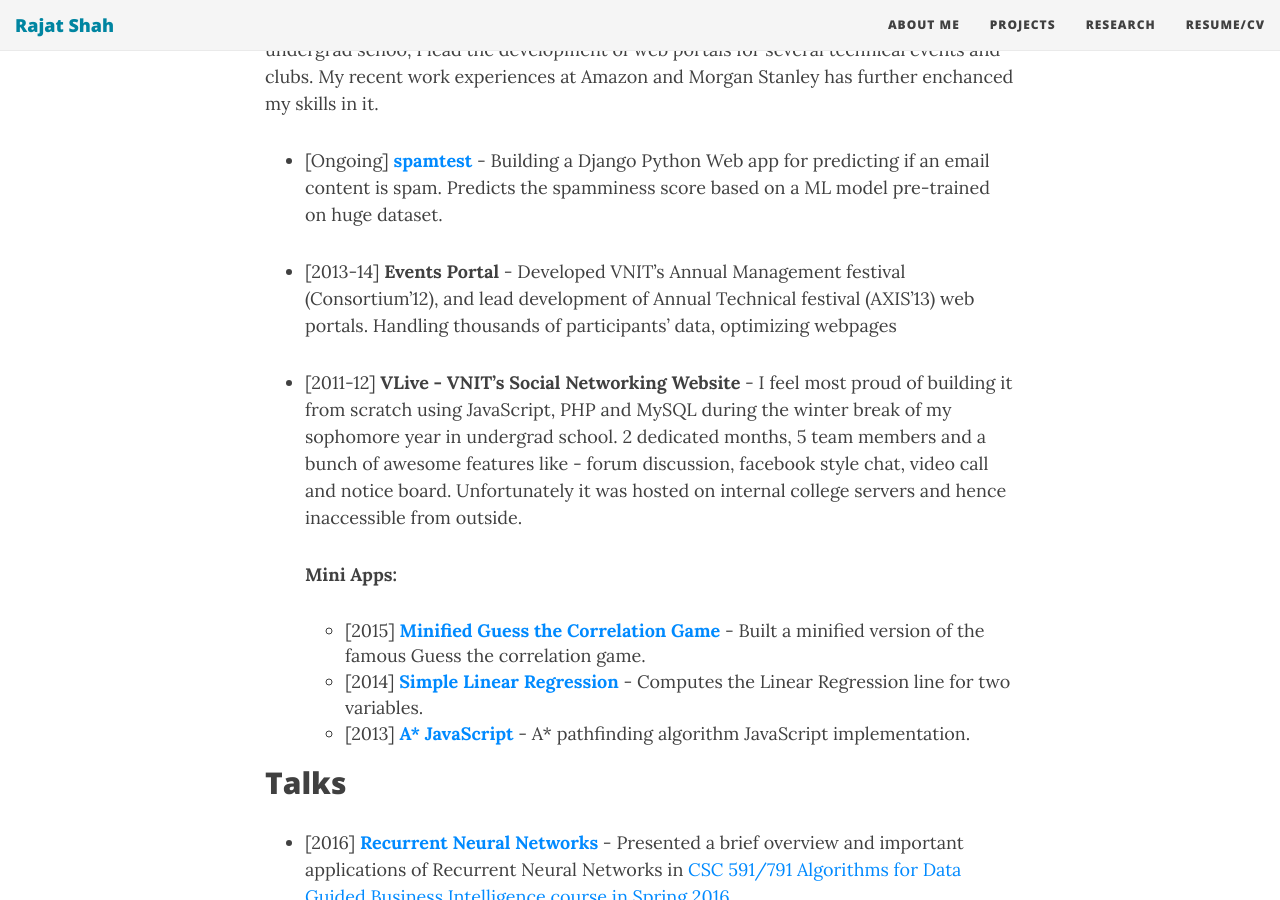
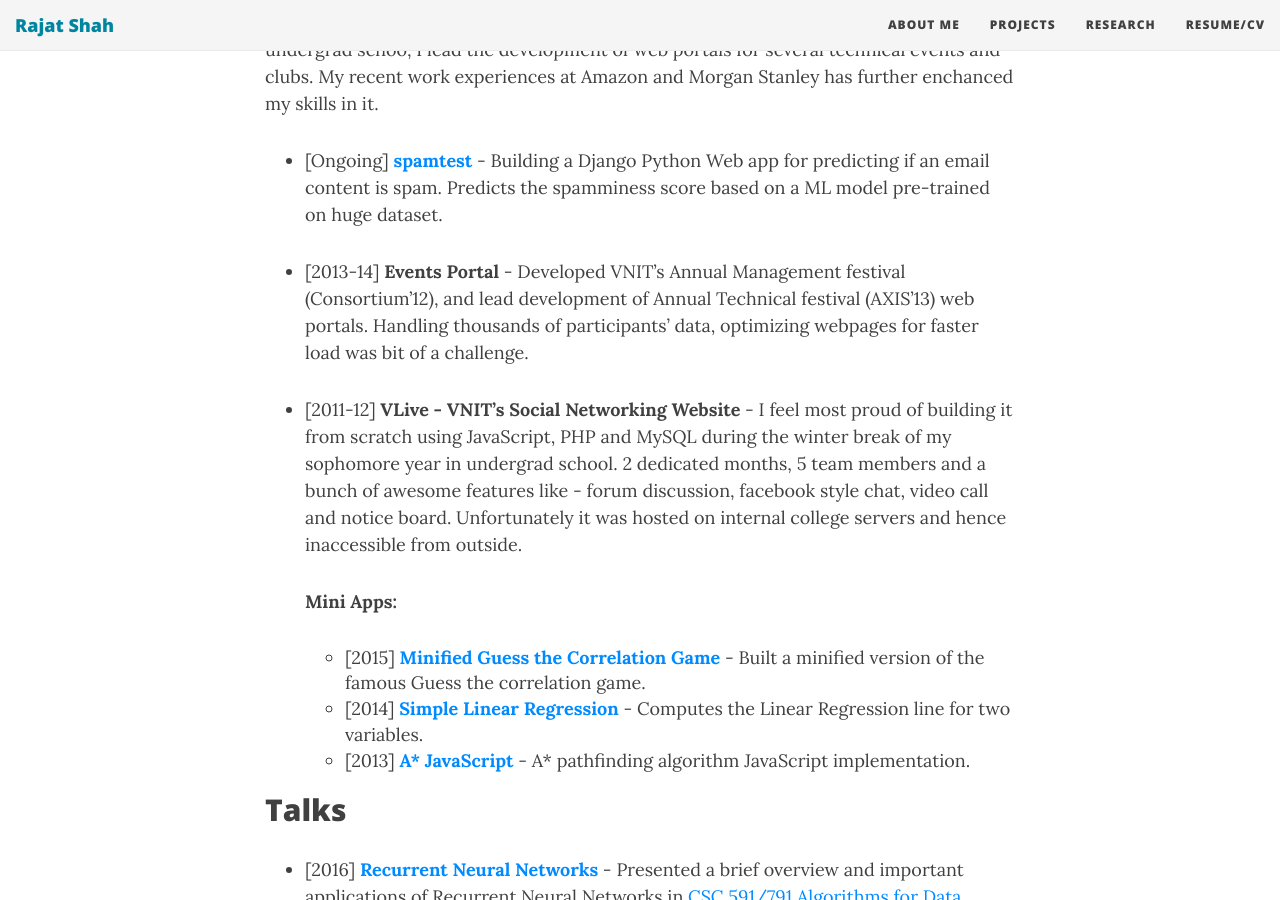
Before and after one commit to shahrajat/shahrajat.github.io, a Jekyll site: the page built from projects.md, in a window 1280 px wide and 900 px high, scrolled down 1298 px. Built offline with Jekyll 4.4.1, drawn with Linux system fonts in a browser that asks for light colours; nearby versions of some CDN libraries; comment, search, counter and statistics services are not loaded.

Commit message:
Updated projects.md

```diff
--- a/projects.md
+++ b/projects.md
@@ -30,7 +30,7 @@ I really enjoy building web applications, whether big or small. Throughout my ti
 
 - [Ongoing] **[spamtest](https://spamtest.herokuapp.com/){:target="_blank"}** - Building a Django Python Web app for predicting if an email content is spam. Predicts the spamminess score based on a ML model pre-trained on huge dataset.
 
-- [2013-14] **Events Portal** - Developed VNIT's Annual Management festival (Consortium'12), and lead development of Annual Technical festival (AXIS'13) web portals. Handling thousands of participants' data, optimizing webpages
+- [2013-14] **Events Portal** - Developed VNIT's Annual Management festival (Consortium'12), and lead development of Annual Technical festival (AXIS'13) web portals. Handling thousands of participants' data, optimizing webpages for faster load was bit of a challenge.
 
 - [2011-12] **VLive - VNIT's Social Networking Website** - I feel most proud of building it from scratch using JavaScript, PHP and MySQL during the winter break of my sophomore year in undergrad school. 2 dedicated months, 5 team members and a bunch of awesome features like - forum discussion, facebook style chat, video call and notice board. Unfortunately it was hosted on internal college servers and hence inaccessible from outside.
 
```
